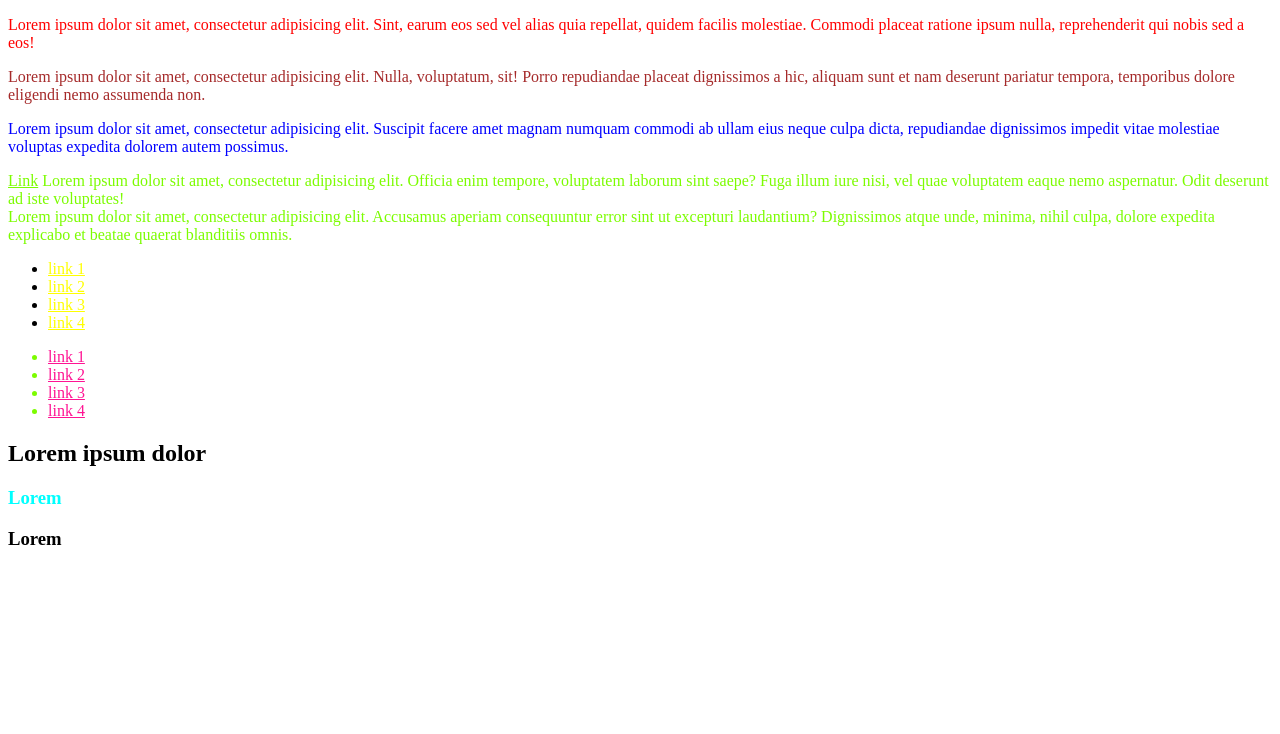
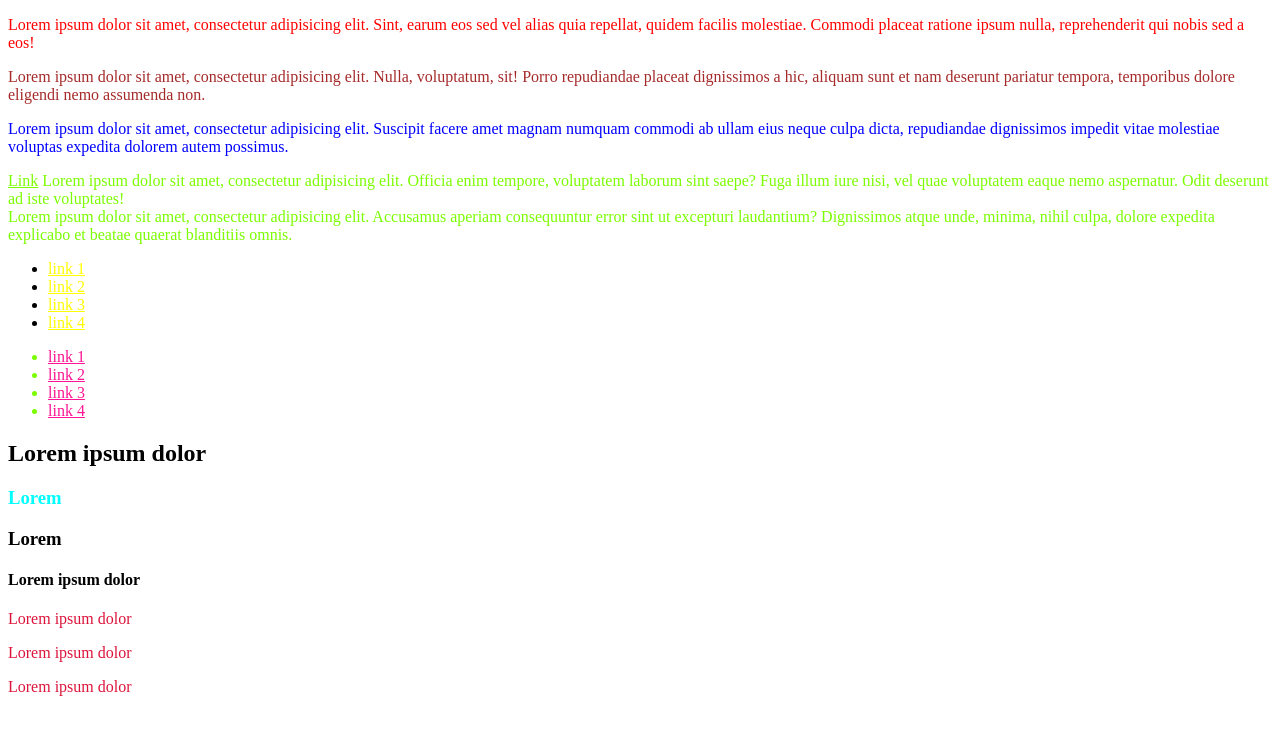
Before and after one commit to ULADG/CSS-frst-weekend, a plain HTML site: page index.html in a window 1280 px wide. Drawn offline with Linux system fonts and the light colour scheme.

Commit message:
seletory rodzeństwa

```diff
--- a/CSS/style.css
+++ b/CSS/style.css
@@ -36,3 +36,8 @@ div a {
 h2 + h3 {
     color:aqua;
 }
+
+/* Selektor rodzeństwa */
+h4 ~ p {
+    color: crimson;
+}
--- a/index.html
+++ b/index.html
@@ -52,8 +52,13 @@
 </header>
 
 
-
-
+<!-- Selektor rodzeństwa -->
+<header>
+    <h4>Lorem ipsum dolor</h4>
+    <p>Lorem ipsum dolor</p>
+    <p>Lorem ipsum dolor</p>
+    <p>Lorem ipsum dolor</p>
+</header>
 
 
 
```
